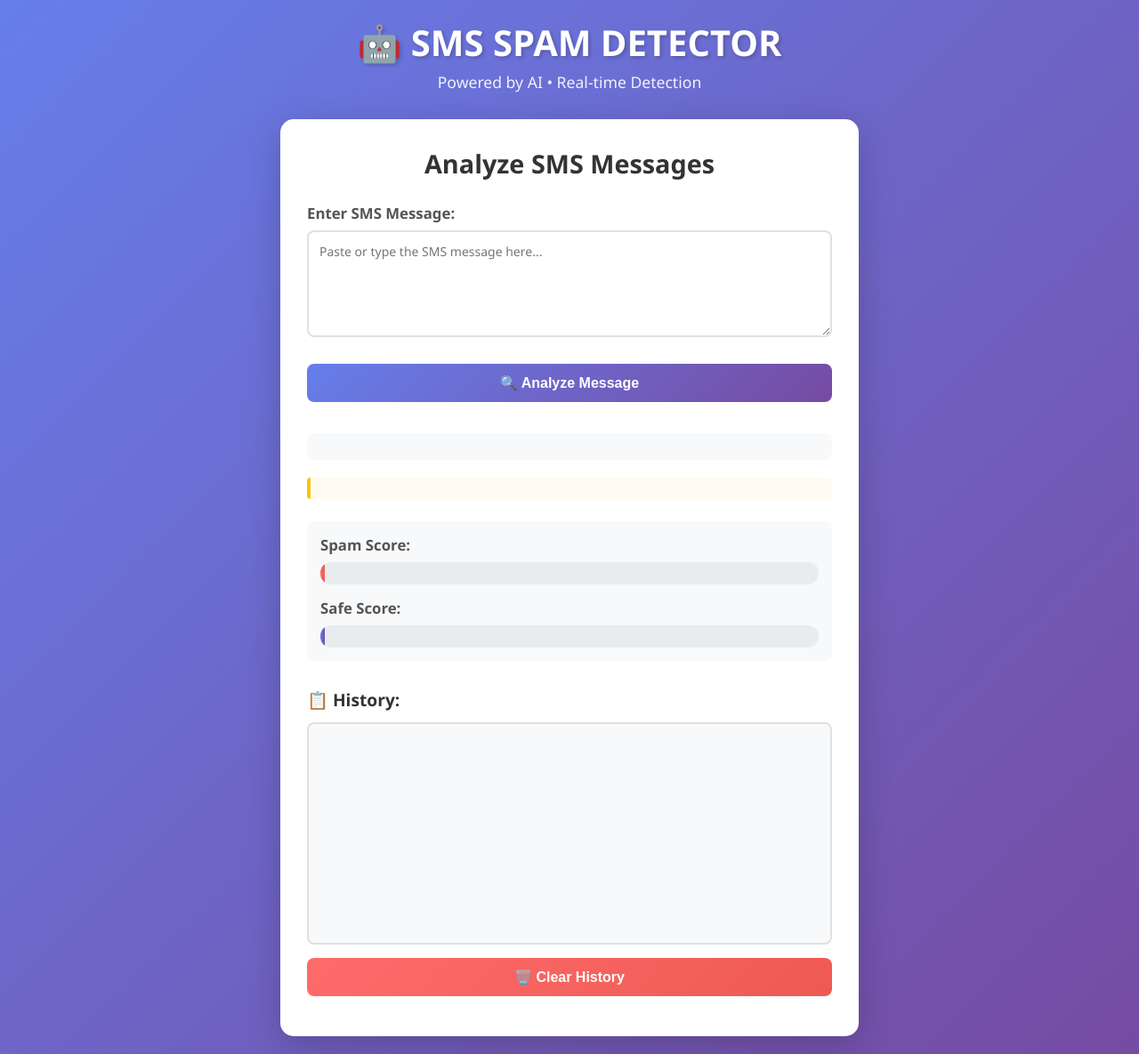
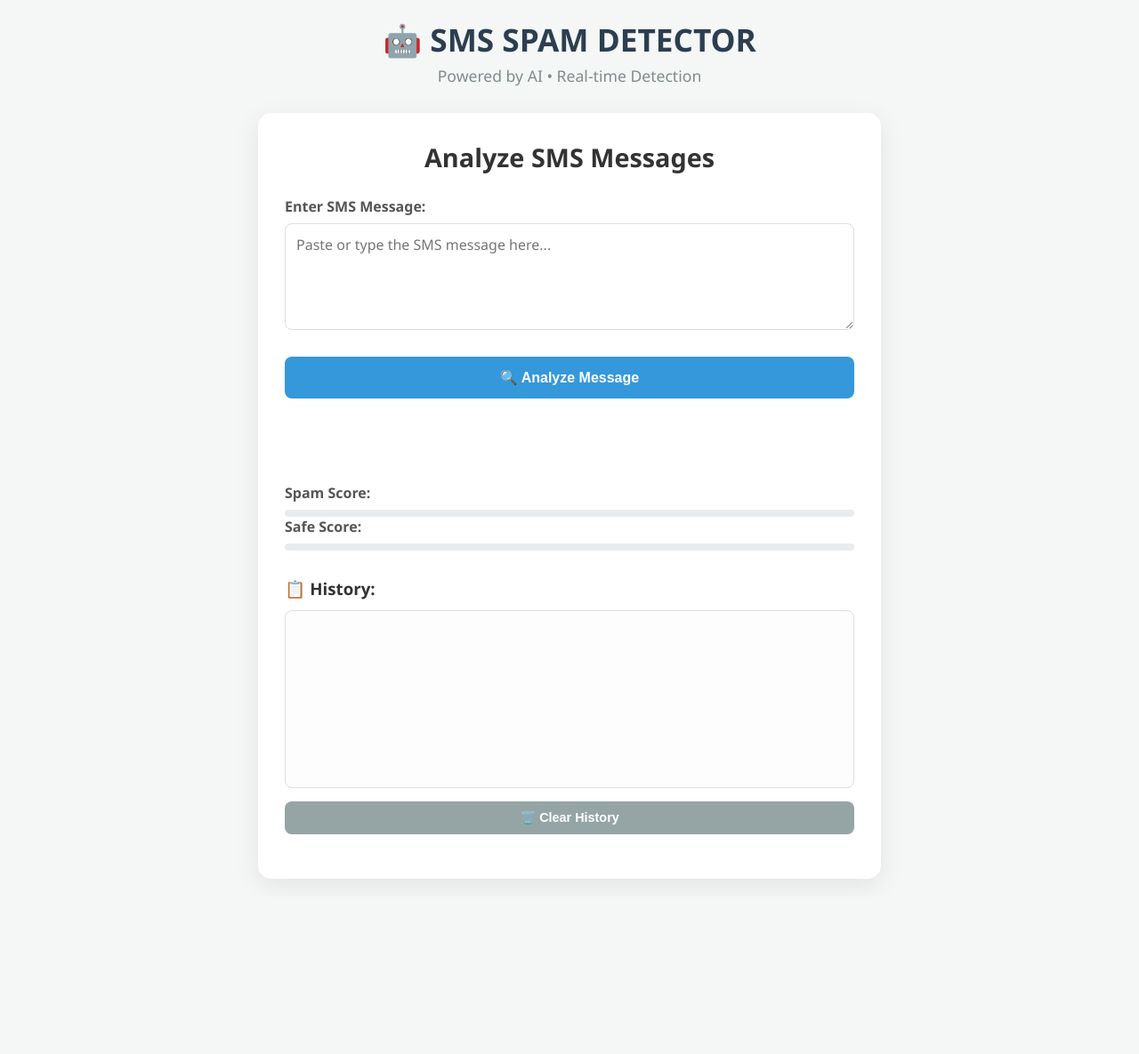
Before and after one commit to prasannapbhurke/sms-spam-detector, a Flask app: page / in a window 1280 px wide. Shown: the whole page at 89% size. After the commit the page ends 990 px from the top, so only its background shows below. Run offline with Flask 3, Linux system fonts and the light colour scheme; parts of the project's set-up code (start-up, migrations or seed data) failed here and were passed over.

Commit message:
feat: Implement detailed spam analysis and enhance UI

```diff
--- a/app.py
+++ b/app.py
@@ -17,9 +17,8 @@ except LookupError:
 stemmer = PorterStemmer()
 stop_words = set(stopwords.words("english"))
 
-# Load model with error handling (optional - will work without it)
+# Load model with error handling
 try:
-    import pickle
     model = pickle.load(open("spam_model.pkl", "rb"))
     vectorizer = pickle.load(open("vectorizer.pkl", "rb"))
     ML_AVAILABLE = True
@@ -57,16 +56,62 @@ def rule_based_check(text):
         return True
     return False
 
-# Get insight
-def get_insight(text):
-    indicators = []
-    if "http" in text or ".com" in text or ".in" in text:
-        indicators.append("link detected")
-    if any(x in text.lower() for x in ["verify", "login", "update"]):
-        indicators.append("account action request")
-    if any(x in text.lower() for x in ["win", "prize", "money"]):
-        indicators.append("money/offer claim")
-    return "⚠️ " + ", ".join(indicators) if indicators else "✅ Looks normal"
+# New detailed insight function
+def get_detailed_insight(text):
+    text_lower = text.lower()
+    insights = []
+
+    # Finding 1: Presence of a link
+    if re.search(r'https?://[^\s]+', text_lower) or re.search(r'www\.[^\s]+', text_lower):
+        insights.append({
+            "emoji": "🔗",
+            "reason": "Contains a Link",
+            "description": "Messages with links should be treated with caution. Don't click unless you trust the sender."
+        })
+
+    # Finding 2: Urgency keywords
+    urgency_keywords = ["urgent", "act now", "limited time", "expires", "immediately"]
+    if any(word in text_lower for word in urgency_keywords):
+        insights.append({
+            "emoji": "⏳",
+            "reason": "Sense of Urgency",
+            "description": "Scammers often create a false sense of urgency to pressure you into acting without thinking."
+        })
+
+    # Finding 3: Financial/Prize keywords
+    money_keywords = ["win", "won", "prize", "claim", "free", "earn money", "cash", "lottery"]
+    if any(word in text_lower for word in money_keywords):
+        insights.append({
+            "emoji": "💰",
+            "reason": "Potential Prize/Money Scam",
+            "description": "Be wary of unexpected offers of money or prizes. If it sounds too good to be true, it probably is."
+        })
+
+    # Finding 4: Account action keywords
+    account_keywords = ["verify", "login", "update", "suspended", "locked", "restricted"]
+    if any(word in text_lower for word in account_keywords):
+        insights.append({
+            "emoji": "🔒",
+            "reason": "Account Security Alert",
+            "description": "This message asks you to take action on an account. Never use links in an SMS to log in. Go directly to the official website or app."
+        })
+
+    # Finding 5: Character abuse
+    if re.search(r'(!\s*!|£\s*£|\$\s*\$)', text_lower):
+        insights.append({
+            "emoji": "‼️",
+            "reason": "Unusual Formatting",
+            "description": "Excessive use of special characters can be a sign of an unprofessional or automated spam message."
+        })
+
+    if not insights:
+        insights.append({
+            "emoji": "✅",
+            "reason": "Looks Normal",
+            "description": "Our automated checks didn't find any common spam indicators, but always remain cautious."
+        })
+
+    return insights
 
 @app.route('/')
 def index():
@@ -132,11 +177,21 @@ def predict():
             result = f"✅ SAFE MESSAGE ({(1-spam_prob)*100:.1f}%)"
             color = "green"
 
-        insight = get_insight(message)
+        # Get the new detailed insights
+        detailed_insights = get_detailed_insight(message)
+
+        # If the message is safe, we should only show the "Looks Normal" insight.
+        if not is_spam:
+            detailed_insights = [{
+                "emoji": "✅",
+                "reason": "Looks Normal",
+                "description": "Our automated checks didn't find any common spam indicators, but always remain cautious."
+            }]
+
         return jsonify({
             'result': result,
             'color': color,
-            'insight': insight,
+            'detailed_insight': detailed_insights, # New key
             'spam_score': spam_prob * 100,
             'safe_score': (1 - spam_prob) * 100,
             'ml_used': ml_available
@@ -145,7 +200,11 @@ def predict():
         return jsonify({
             'result': "⚠️ ANALYSIS FAILED - Please try again",
             'color': "orange",
-            'insight': "Error occurred during analysis",
+            'detailed_insight': [{
+                "emoji": "⚙️",
+                "reason": "Analysis Error",
+                "description": f"An unexpected error occurred: {e}"
+            }],
             'spam_score': 50,
             'safe_score': 50,
             'error': str(e)
--- a/static/css/styles.css
+++ b/static/css/styles.css
@@ -6,59 +6,46 @@
 
 body {
     font-family: 'Segoe UI', Tahoma, Geneva, Verdana, sans-serif;
-    background: linear-gradient(135deg, #667eea 0%, #764ba2 100%);
-    min-height: 100vh;
+    background: #f4f7f6;
+    color: #333;
     padding: 20px;
 }
 
 .navbar {
     text-align: center;
-    color: white;
+    color: #2c3e50;
     margin-bottom: 30px;
     animation: slideDown 0.5s ease-out;
 }
 
 .navbar h2 {
-    font-size: 2.5em;
+    font-size: 2.2em;
     margin-bottom: 5px;
-    text-shadow: 2px 2px 4px rgba(0,0,0,0.2);
 }
 
 .navbar p {
     font-size: 1.1em;
-    opacity: 0.9;
+    color: #7f8c8d;
 }
 
 @keyframes slideDown {
-    from {
-        opacity: 0;
-        transform: translateY(-20px);
-    }
-    to {
-        opacity: 1;
-        transform: translateY(0);
-    }
+    from { opacity: 0; transform: translateY(-20px); }
+    to { opacity: 1; transform: translateY(0); }
 }
 
 .container {
-    max-width: 650px;
+    max-width: 700px;
     margin: 0 auto;
     background-color: white;
     padding: 30px;
     border-radius: 15px;
-    box-shadow: 0 10px 40px rgba(0,0,0,0.2);
+    box-shadow: 0 8px 30px rgba(0,0,0,0.08);
     animation: fadeIn 0.6s ease-out;
 }
 
 @keyframes fadeIn {
-    from {
-        opacity: 0;
-        transform: translateY(20px);
-    }
-    to {
-        opacity: 1;
-        transform: translateY(0);
-    }
+    from { opacity: 0; transform: translateY(20px); }
+    to { opacity: 1; transform: translateY(0); }
 }
 
 h1 {
@@ -77,112 +64,129 @@ label {
     margin-bottom: 8px;
     font-weight: 600;
     color: #555;
-    font-size: 1.05em;
 }
 
 textarea {
     width: 100%;
     height: 120px;
     padding: 12px;
-    border: 2px solid #e0e0e0;
+    border: 1px solid #ddd;
     border-radius: 8px;
     resize: vertical;
-    font-size: 14px;
+    font-size: 1rem;
     font-family: inherit;
     transition: border-color 0.3s, box-shadow 0.3s;
 }
 
 textarea:focus {
     outline: none;
-    border-color: #667eea;
-    box-shadow: 0 0 0 3px rgba(102, 126, 234, 0.1);
+    border-color: #3498db;
+    box-shadow: 0 0 0 3px rgba(52, 152, 219, 0.1);
 }
 
 button {
-    background: linear-gradient(135deg, #667eea 0%, #764ba2 100%);
+    background: #3498db;
     color: white;
     border: none;
-    padding: 12px 24px;
+    padding: 14px 24px;
     border-radius: 8px;
     cursor: pointer;
-    font-size: 16px;
+    font-size: 1rem;
     font-weight: 600;
     transition: all 0.3s;
     width: 100%;
-    margin-bottom: 15px;
+    margin-bottom: 20px;
 }
 
-button:hover {
-    transform: translateY(-2px);
-    box-shadow: 0 5px 20px rgba(102, 126, 234, 0.4);
+button:disabled {
+    background-color: #bdc3c7;
+    cursor: not-allowed;
 }
 
-button:active {
-    transform: translateY(0);
+button:hover:not(:disabled) {
+    background: #2980b9;
+    transform: translateY(-2px);
+    box-shadow: 0 4px 15px rgba(52, 152, 219, 0.3);
 }
 
 .result {
     margin: 20px 0;
-    font-size: 22px;
+    font-size: 1.5em;
     font-weight: bold;
     text-align: center;
     padding: 15px;
     border-radius: 8px;
-    min-height: 30px;
-    background-color: #f8f9fa;
 }
 
+/* --- New Detailed Insight Styles --- */
 .insight {
-    margin: 15px 0;
-    font-size: 15px;
-    text-align: center;
-    padding: 12px;
-    background-color: #fffbf0;
-    border-left: 4px solid #ffc107;
-    border-radius: 4px;
+    margin-top: 25px;
 }
+
+.insight h3 {
+    margin-bottom: 15px;
+    color: #333;
+    border-bottom: 2px solid #eee;
+    padding-bottom: 10px;
+}
+
+.insight-list {
+    list-style: none;
+    padding: 0;
+}
+
+.insight-list li {
+    display: flex;
+    align-items: flex-start;
+    padding: 15px;
+    border-radius: 8px;
+    background-color: #f8f9fa;
+    margin-bottom: 10px;
+    border: 1px solid #e9ecef;
+}
+
+.insight-emoji {
+    font-size: 1.8em;
+    margin-right: 15px;
+    margin-top: 5px;
+}
+
+.insight-text strong {
+    font-size: 1.1em;
+    color: #2c3e50;
+    display: block;
+    margin-bottom: 4px;
+}
+
+.insight-text p {
+    font-size: 0.95em;
+    color: #555;
+    line-height: 1.5;
+}
+/* --- End New Styles --- */
 
 .progress-section {
     margin: 25px 0;
-    background-color: #f8f9fa;
-    padding: 15px;
-    border-radius: 8px;
-}
-
-.progress-section > div {
-    margin-bottom: 15px;
-}
-
-.progress-section > div:last-child {
-    margin-bottom: 0;
 }
 
 .progress-bar {
     width: 100%;
-    height: 25px;
+    height: 8px;
     background-color: #e9ecef;
-    border-radius: 12px;
+    border-radius: 4px;
     overflow: hidden;
     margin-top: 8px;
 }
 
 .progress-fill {
     height: 100%;
-    background: linear-gradient(90deg, #667eea 0%, #764ba2 100%);
     width: 0%;
     transition: width 0.6s ease-out;
-    display: flex;
-    align-items: center;
-    justify-content: flex-end;
-    color: white;
-    font-size: 12px;
-    font-weight: bold;
-    padding-right: 5px;
+    border-radius: 4px;
 }
 
-#spam-bar {
-    background: linear-gradient(90deg, #ff6b6b 0%, #ee5a52 100%);
-}
+#spam-bar { background-color: #e74c3c; }
+#safe-bar { background-color: #2ecc71; }
 
 .history-section {
     margin-top: 30px;
@@ -191,39 +195,39 @@ button:active {
 .history-section h3 {
     color: #333;
     margin-bottom: 12px;
-    font-size: 1.2em;
 }
 
 .history {
-    border: 2px solid #e0e0e0;
+    border: 1px solid #ddd;
     padding: 15px;
-    height: 250px;
+    height: 200px;
     overflow-y: auto;
-    background-color: #f8f9fa;
+    background-color: #fdfdfd;
     border-radius: 8px;
     margin-bottom: 15px;
-    font-size: 14px;
-    line-height: 1.6;
 }
 
-.history::-webkit-scrollbar {
-    width: 8px;
+.history-entry {
+    padding: 10px;
+    border-bottom: 1px solid #eee;
 }
-
-.history::-webkit-scrollbar-track {
-    background: #f1f1f1;
-    border-radius: 10px;
+.history-entry:last-child {
+    border-bottom: none;
 }
-
-.history::-webkit-scrollbar-thumb {
-    background: #888;
-    border-radius: 10px;
+.history-message {
+    font-style: italic;
+    color: #555;
+    margin-bottom: 5px;
 }
-
-.history::-webkit-scrollbar-thumb:hover {
-    background: #555;
+.history-result {
+    font-weight: 600;
 }
 
 #clear-btn {
-    background: linear-gradient(135deg, #ff6b6b 0%, #ee5a52 100%);
+    background: #95a5a6;
+    font-size: 0.9em;
+    padding: 10px;
 }
+#clear-btn:hover {
+    background: #7f8c8d;
+}
--- a/static/js/script.js
+++ b/static/js/script.js
@@ -2,7 +2,7 @@ document.addEventListener('DOMContentLoaded', function() {
     const messageTextarea = document.getElementById('message');
     const analyzeBtn = document.getElementById('analyze-btn');
     const resultDiv = document.getElementById('result');
-    const insightDiv = document.getElementById('insight');
+    const insightDiv = document.getElementById('insight'); // This will now be the container for detailed insights
     const spamBar = document.getElementById('spam-bar');
     const safeBar = document.getElementById('safe-bar');
     const historyDiv = document.getElementById('history');
@@ -11,12 +11,27 @@ document.addEventListener('DOMContentLoaded', function() {
     analyzeBtn.addEventListener('click', analyzeMessage);
     clearBtn.addEventListener('click', clearHistory);
 
+    // Allow analysis by pressing Ctrl+Enter or Cmd+Enter
+    messageTextarea.addEventListener('keydown', function(e) {
+        if ((e.ctrlKey || e.metaKey) && e.key === 'Enter') {
+            analyzeMessage();
+        }
+    });
+
     function analyzeMessage() {
         const message = messageTextarea.value.trim();
         if (!message) {
             alert('Please enter a message to analyze.');
             return;
         }
+
+        // Show loading state
+        analyzeBtn.textContent = 'Analyzing...';
+        analyzeBtn.disabled = true;
+        resultDiv.innerHTML = '';
+        insightDiv.innerHTML = '';
+        spamBar.style.width = '0%';
+        safeBar.style.width = '0%';
 
         fetch('/predict', {
             method: 'POST',
@@ -33,23 +48,46 @@ document.addEventListener('DOMContentLoaded', function() {
                 return;
             }
 
+            // Main result text
             resultDiv.textContent = data.result;
             resultDiv.style.color = data.color;
-            insightDiv.textContent = data.insight;
 
+            // Display detailed insights
+            insightDiv.innerHTML = '<h3>Detailed Analysis:</h3>';
+            const insightList = document.createElement('ul');
+            insightList.className = 'insight-list';
+            data.detailed_insight.forEach(item => {
+                const listItem = document.createElement('li');
+                listItem.innerHTML = `
+                    <span class="insight-emoji">${item.emoji}</span>
+                    <div class="insight-text">
+                        <strong>${item.reason}</strong>
+                        <p>${item.description}</p>
+                    </div>
+                `;
+                insightList.appendChild(listItem);
+            });
+            insightDiv.appendChild(insightList);
+
+            // Update progress bars
             spamBar.style.width = `${data.spam_score}%`;
             safeBar.style.width = `${data.safe_score}%`;
 
             // Add to history
             const historyEntry = document.createElement('div');
-            historyEntry.innerHTML = `<strong>${message}</strong><br>→ ${data.result}<br><br>`;
-            historyDiv.appendChild(historyEntry);
-            historyDiv.scrollTop = historyDiv.scrollHeight;
+            historyEntry.className = 'history-entry';
+            historyEntry.innerHTML = `<p class="history-message">"${message}"</p><p class="history-result" style="color:${data.color};">${data.result}</p>`;
+            historyDiv.prepend(historyEntry); // Prepend to show newest first
         })
         .catch(error => {
             console.error('Error:', error);
             resultDiv.textContent = 'An error occurred while analyzing the message.';
             resultDiv.style.color = 'red';
+        })
+        .finally(() => {
+            // Reset button state
+            analyzeBtn.textContent = '🔍 Analyze Message';
+            analyzeBtn.disabled = false;
         });
     }
 
```
